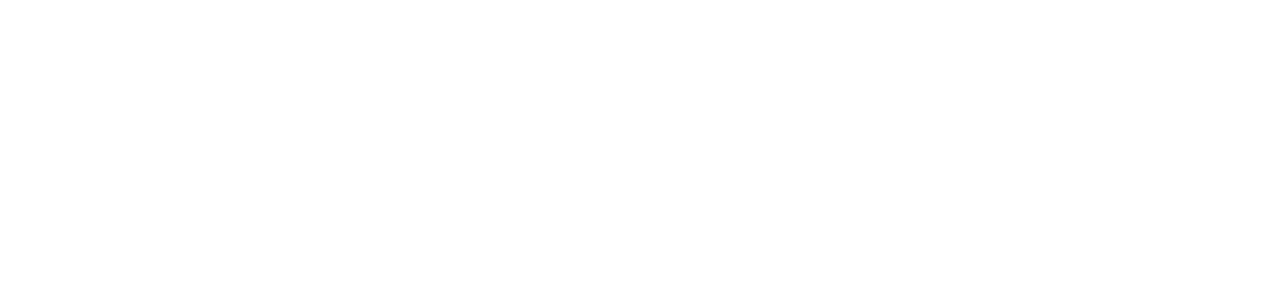
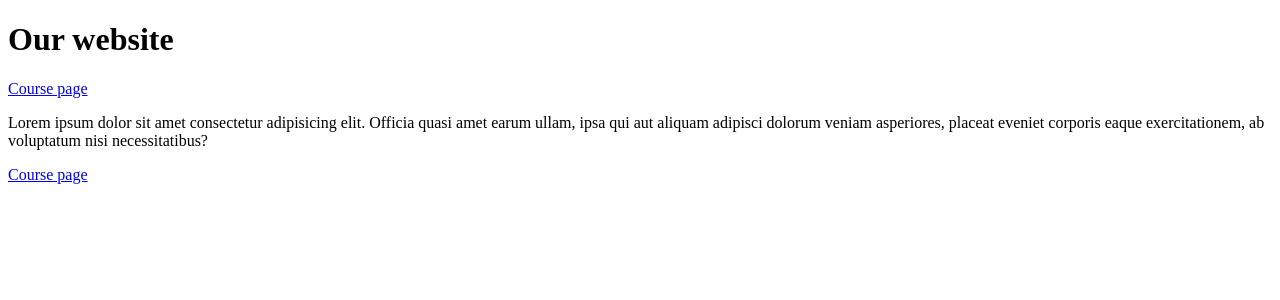
Before and after one commit to RobFyd/practice-in-react2, a React (Vite) app: page / in a window 1280 px wide. Shown: the top 300 px of the page. Built offline with nearby package versions, Linux system fonts and the light colour scheme.

Commit message:
components exercises

```diff
--- a/src/main.jsx
+++ b/src/main.jsx
@@ -1,6 +1,24 @@
 // import { createElement } from "react"; //React.
 import { createRoot } from "react-dom/client"; //ReactDOM.
 
-const element = <div></div>;
+const element = (
+  <>
+    <h1>Our website</h1>
+    <main>
+      <a href="https://google.com" target="_blank" rel="noopener noreferrer">
+        Course page
+      </a>
+      <p>
+        Lorem ipsum dolor sit amet consectetur adipisicing elit. Officia quasi
+        amet earum ullam, ipsa qui aut aliquam adipisci dolorum veniam
+        asperiores, placeat eveniet corporis eaque exercitationem, ab voluptatum
+        nisi necessitatibus?
+      </p>
+      <a href="https://google.com" target="_blank" rel="noopener noreferrer">
+        Course page
+      </a>
+    </main>
+  </>
+);
 
 createRoot(document.getElementById("root")).render(element);
```
